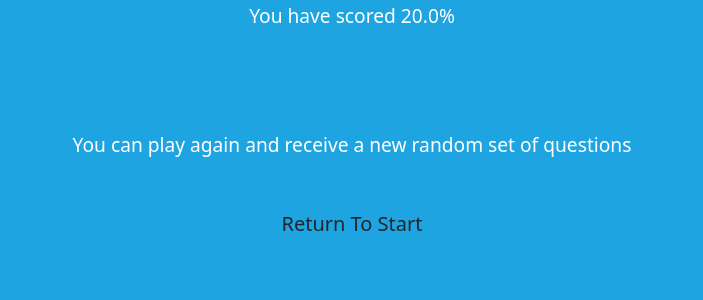
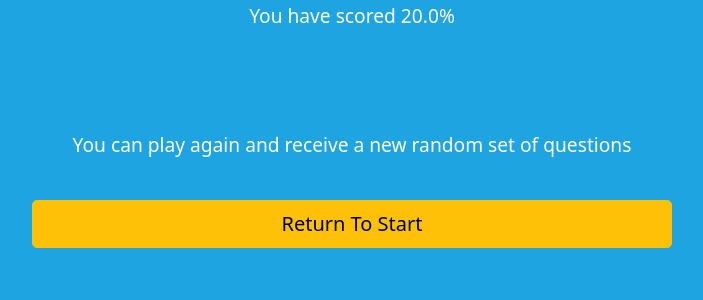
Before and after one commit to eolt/Flask_WebApps, a Flask app: page /end/1 in a window 1280 px wide. Shown: the part 176-476 px from the top of the page, without its empty margins (288-991 px from the left). Run offline with Flask 2, Linux system fonts and the light colour scheme.

Commit message:
Update finish.html

```diff
--- a/QuizGame/quiz/templates/finish.html
+++ b/QuizGame/quiz/templates/finish.html
@@ -16,6 +16,6 @@
 
 {% block response %}
     <div class="d-grid gap-2 col-6 mx-auto">
-        <a class="btn btn-lg" type="button" href="{{ url_for('index_page') }}">Return To Start</a>
+        <a class="btn btn-warning btn-lg" type="button" href="{{ url_for('index_page') }}">Return To Start</a>
     </div>
 {% endblock %}
```
